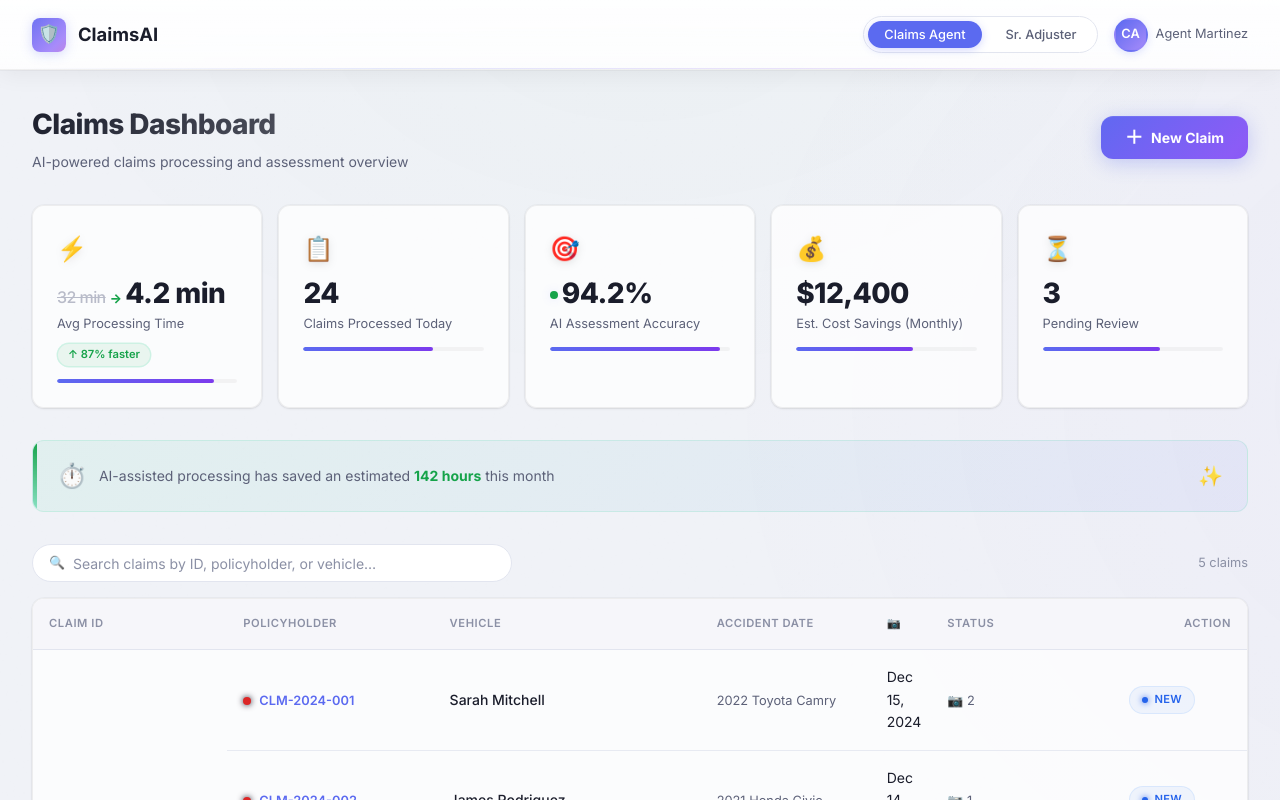
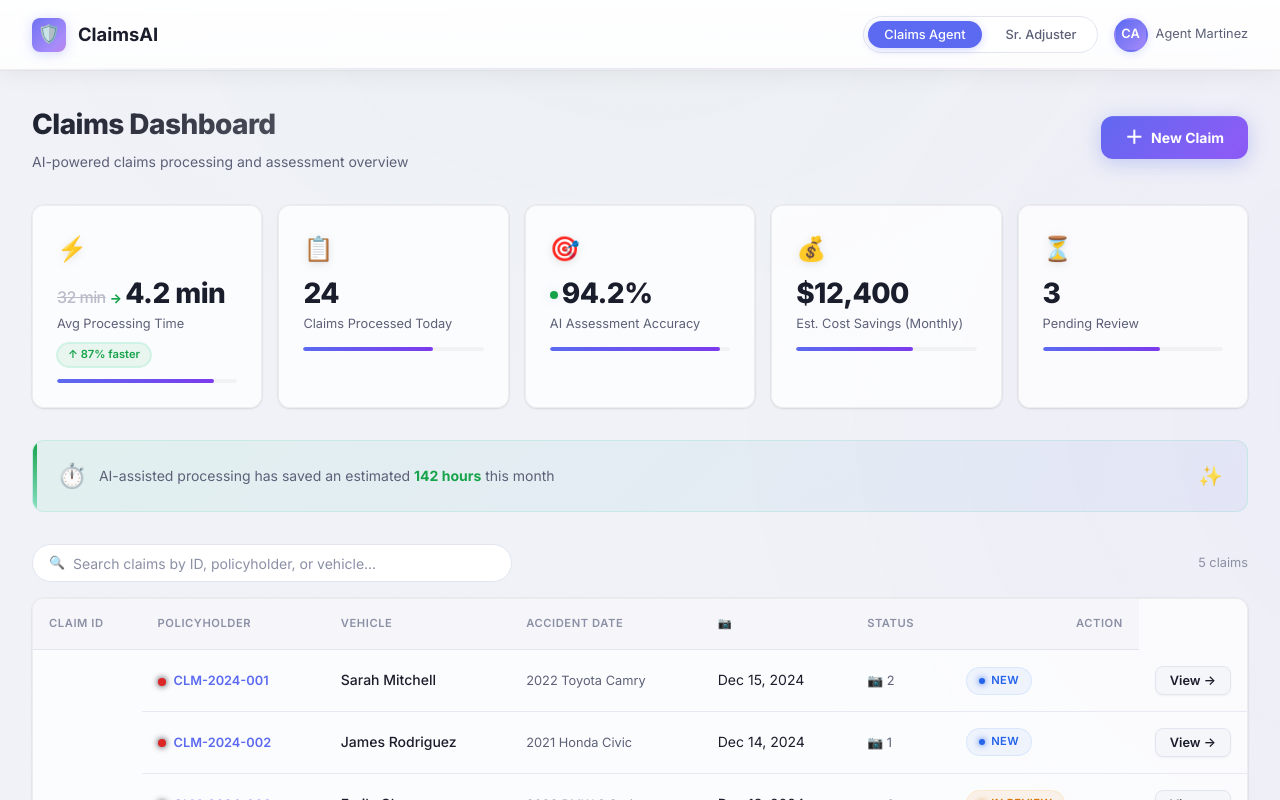
Before and after one commit to elsayedm99/claims-ai, a React (Vite) app: page / in a window 1280 px wide. Shown: the top 800 px of the page. Built offline with nearby package versions, Linux system fonts and the light colour scheme.

Commit message:
Revert to auto table layout - fix column sizing and eliminate gap

```diff
--- a/src/index.css
+++ b/src/index.css
@@ -530,16 +530,14 @@ a:hover {
 .claims-table {
   width: 100%;
   border-collapse: collapse;
-  table-layout: fixed;
-}
-
-.claims-table th:nth-child(1) { width: 16%; }
-.claims-table th:nth-child(2) { width: 17%; }
-.claims-table th:nth-child(3) { width: 22%; }
-.claims-table th:nth-child(4) { width: 14%; }
-.claims-table th:nth-child(5) { width: 5%; }
-.claims-table th:nth-child(6) { width: 15%; }
-.claims-table th:nth-child(7) { width: 11%; }
+}
+
+.claims-table th:last-child,
+.claims-table td:last-child {
+  text-align: right;
+  width: 1%;
+  white-space: nowrap;
+}
 
 .claims-table th {
   text-align: left;
@@ -558,6 +556,7 @@ a:hover {
   border-bottom: 1px solid rgba(226, 229, 239, 0.8);
   font-size: var(--font-size-base);
   vertical-align: middle;
+  white-space: nowrap;
   transition: all var(--transition-fast);
 }
 
--- a/src/pages/Dashboard.jsx
+++ b/src/pages/Dashboard.jsx
@@ -286,7 +286,7 @@ export function Dashboard({ claims, onAddClaim }) {
               <th>Accident Date</th>
               <th>📷</th>
               <th>Status</th>
-              <th style={{ textAlign: 'right' }}>Action</th>
+              <th>Action</th>
             </tr>
           </thead>
           <tbody>
@@ -323,7 +323,7 @@ export function Dashboard({ claims, onAddClaim }) {
                 <td>
                   <StatusBadge status={claim.status} />
                 </td>
-                <td style={{ textAlign: 'right' }}>
+                <td>
                   <button
                     className="btn btn-sm btn-secondary"
                     onClick={(e) => {
```
